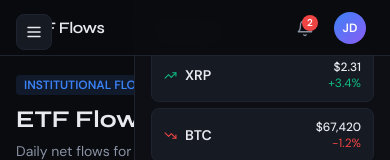
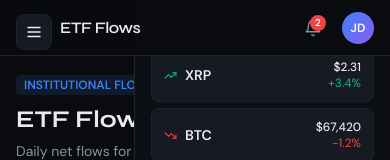
Before and after one commit to leadkastos/controlnode, a React (Vite) app: page /etf-flows in a window 390 px wide. Shown: the top 160 px of the page. Built offline with nearby package versions, Linux system fonts and the light colour scheme.

Commit message:
Update TopBar.jsx

```diff
--- a/src/components/TopBar.jsx
+++ b/src/components/TopBar.jsx
@@ -27,15 +27,19 @@
 
   return (
     <header
-      className="sticky top-0 z-20 flex items-center justify-between px-6 h-14"
+      className="sticky top-0 z-20 flex items-center justify-between px-4 lg:px-6 h-14"
       style={{ background: 'rgba(10,11,15,0.85)', borderBottom: '1px solid #1e2330', backdropFilter: 'blur(12px)' }}
     >
+      {/* Left: spacer on mobile for hamburger, title */}
+      <div className="flex items-center gap-3">
+        <div className="w-8 lg:hidden" /> {/* space for hamburger button */}
         <h1
           className="text-base font-semibold tracking-tight"
           style={{ fontFamily: 'Syne, sans-serif', color: '#e8eaf0' }}
         >
           {title}
         </h1>
+      </div>
 
       <div className="flex items-center gap-2">
         <NotificationBell />
```
Lines whose indentation alone changed are shown as unchanged.
